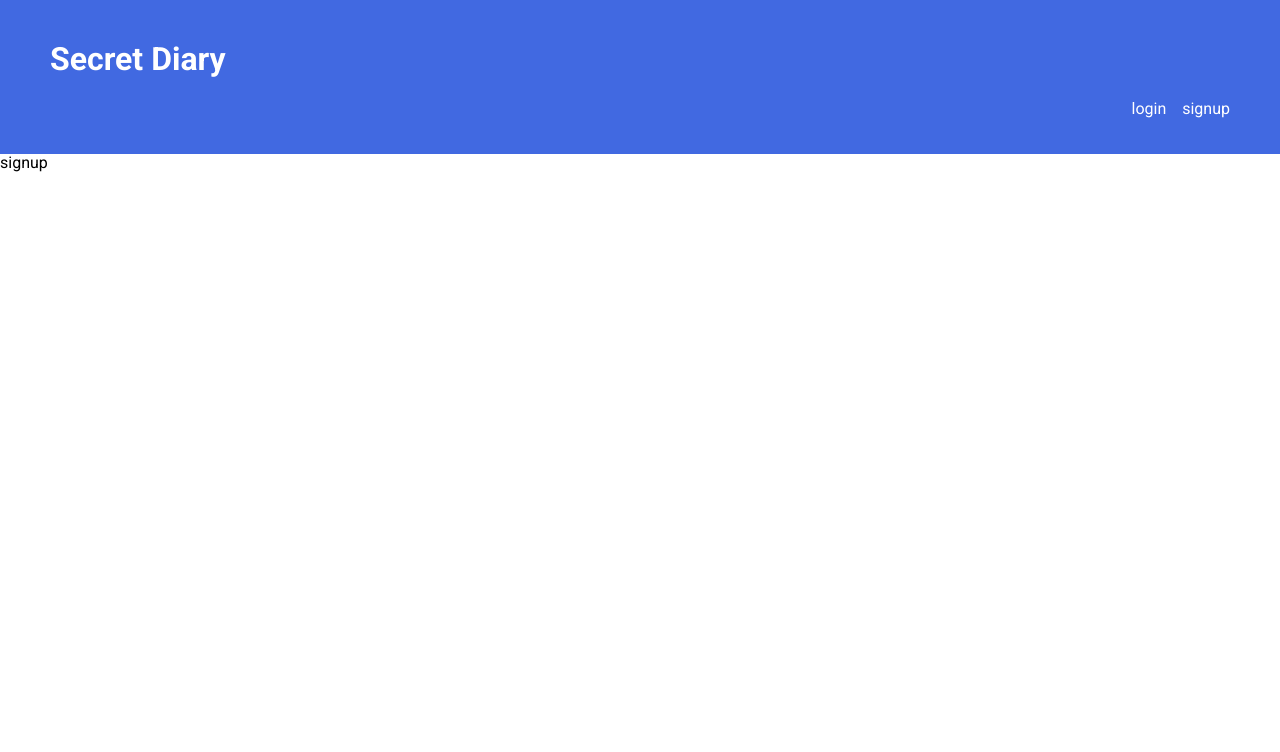
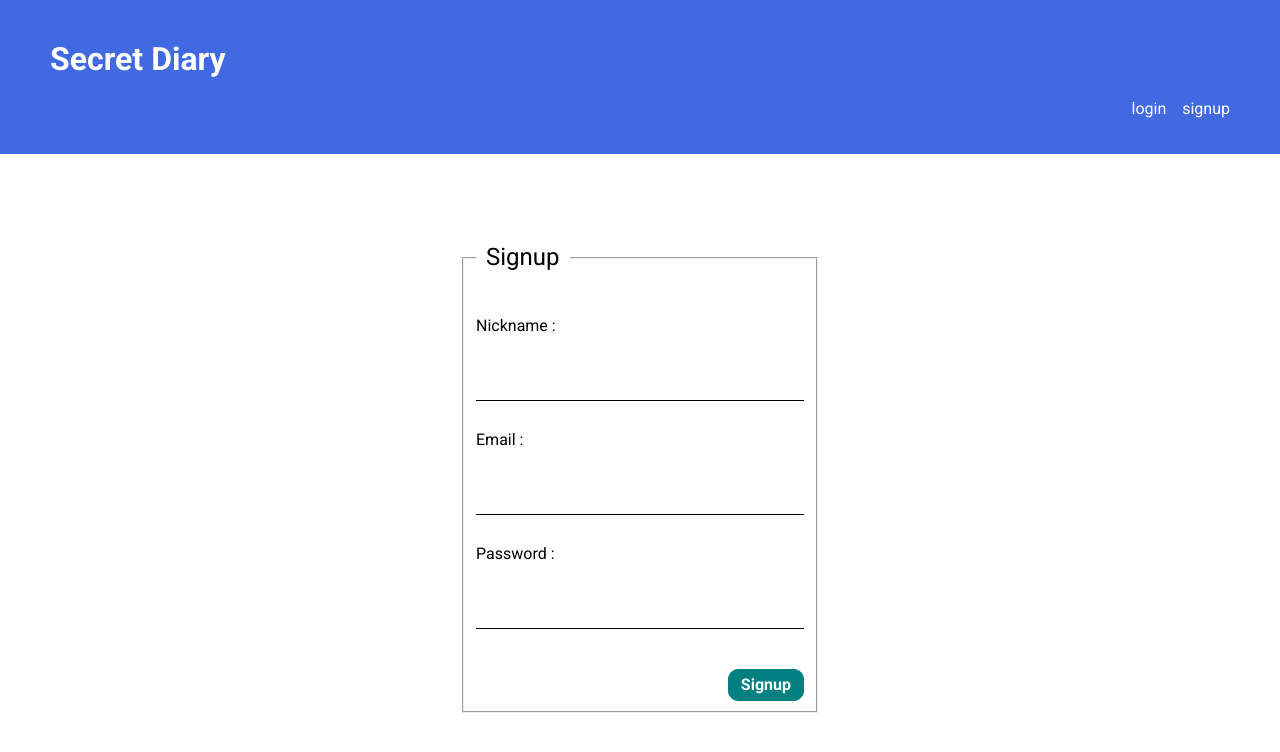
Before and after one commit to sojeongsojeong-park/diary, a React (Create React App) app: page /signup in a window 1280 px wide. Shown: the top 752 px of the page. Built offline with nearby package versions, Linux system fonts and the light colour scheme.

Commit message:
feat: implement signup page

```diff
--- a/src/pages/signup/Signup.module.css
+++ b/src/pages/signup/Signup.module.css
@@ -0,0 +1,37 @@
+.signup_form {
+  max-width: 360px;
+  margin: 60px auto;
+  padding: 20px;
+}
+
+.signup_form legend {
+  font-size: 1.5rem;
+  padding: 10px;
+}
+
+.signup_form label {
+  display: block;
+  margin: 30px 0;
+}
+
+.signup_form input {
+  display: block;
+  width: 100%;
+  box-sizing: border-box;
+  padding: 8px 6px;
+  color: #777;
+  border: none;
+  border-bottom: 1px solid #000;
+}
+
+.signup_form button {
+  margin-top: 40px;
+  float: right;
+  padding: 6px 12px;
+  border-radius: 10px;
+  color: #fff;
+  background-color: teal;
+  border: 1px solid teal;
+  font-weight: bold;
+  cursor: pointer;
+}
--- a/src/pages/signup/Signup.tsx
+++ b/src/pages/signup/Signup.tsx
@@ -1,8 +1,59 @@
-import React from "react";
-import styles from "./Sign.module.css";
+import React, { useState } from "react";
+import styles from "./Signup.module.css";
 
 function Signup() {
-  return <div>signup</div>;
+  const [email, setEmail] = useState("");
+  const [password, setPassword] = useState("");
+  const [displayName, setDisplayName] = useState("");
+
+  const handleData = (event: React.ChangeEvent<HTMLInputElement>) => {
+    if (event.target.type === "email") {
+      setEmail(event.target.value);
+    } else if (event.target.type === "password") {
+      setPassword(event.target.value);
+    } else if (event.target.type === "text") {
+      setDisplayName(event.target.value);
+    }
+  };
+  const handleSubmit = (event: React.FormEvent<HTMLFormElement>) => {
+    event.preventDefault();
+    console.log(email, password);
+  };
+
+  return (
+    <form className={styles.signup_form} onSubmit={handleSubmit}>
+      <fieldset>
+        <legend> Signup </legend>
+        <label htmlFor='myNickname'> Nickname : </label>
+        <input
+          type='text'
+          id='myNickname'
+          value={displayName}
+          onChange={handleData}
+          required
+        />
+        <label htmlFor='myEmail'> Email : </label>
+        <input
+          type='email'
+          id='myEmail'
+          value={email}
+          onChange={handleData}
+          required
+        />
+        <label htmlFor='myPassword'> Password : </label>
+        <input
+          type='password'
+          id='myPassword'
+          value={password}
+          onChange={handleData}
+          required
+        />
+        <button type='submit' className={styles.button}>
+          Signup
+        </button>
+      </fieldset>
+    </form>
+  );
 }
 
 export default Signup;
```
